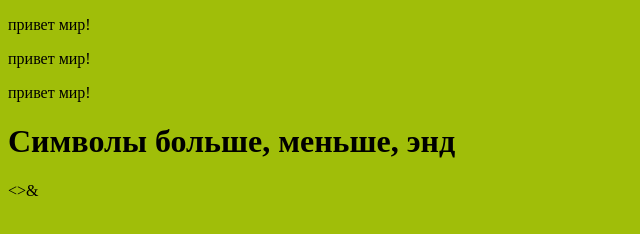
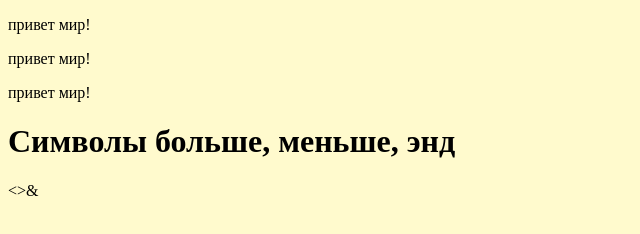
Before and after one commit to kirillka0/coursera-test, a plain HTML site: page index.html in a window 1280 px wide. Shown: the whole page, without its empty margins (0-640 px from the left). Drawn offline with Linux system fonts and the light colour scheme.

Commit message:
set color

```diff
--- a/index.html
+++ b/index.html
@@ -15,7 +15,7 @@
 
 
 </head>
-<body bgcolor="#A0BEG9">
+<body bgcolor="#FFFACD">
 
 </body>
 </html>
```
